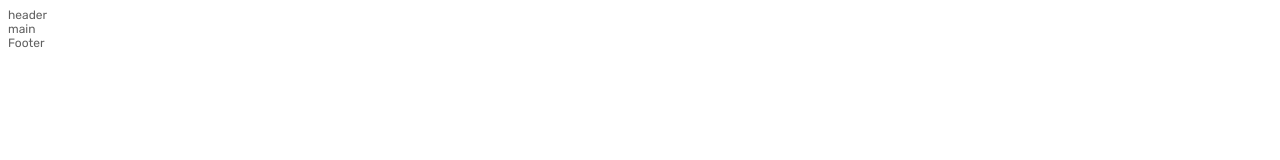
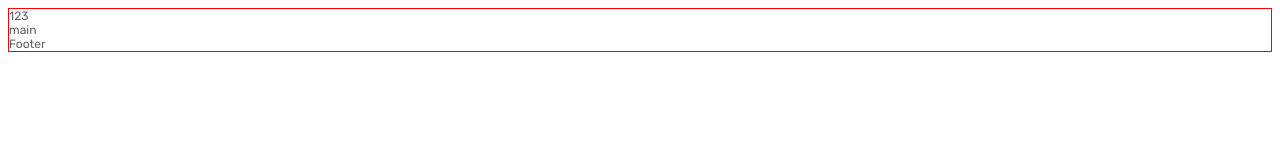
Before and after one commit to Sajmon213/1Progect, a plain HTML site: page index.html in a window 1280 px wide. Drawn offline with Linux system fonts and the light colour scheme.

Commit message:
update css

```diff
--- a/index.html
+++ b/index.html
@@ -16,7 +16,9 @@
 
     <div class="wrapper">
         <header class="header">
-            header
+            <div class="header __conteiner">
+                123
+            </div>
         </header>
         <main class="main">
             main
--- a/style.css
+++ b/style.css
@@ -3,15 +3,21 @@ body {
     font-size: 12px;
     color: #616161;
 }
-ul, ol, li {
+
+ul,
+ol,
+li {
     list-style: none;
 }
+
 .wrapper {
     overflow: hidden;
     display: flex;
     flex-direction: column;
     min-height: 100%;
+    border: 1px solid red;
 }
+
 .main {
     flex: 1 1 auto;
 }
@@ -19,4 +25,5 @@ ul, ol, li {
 [class*="__container"] {
     max-width: 1057px;
     margin: 0 auto;
+    background-color: #616161;
 }
```
